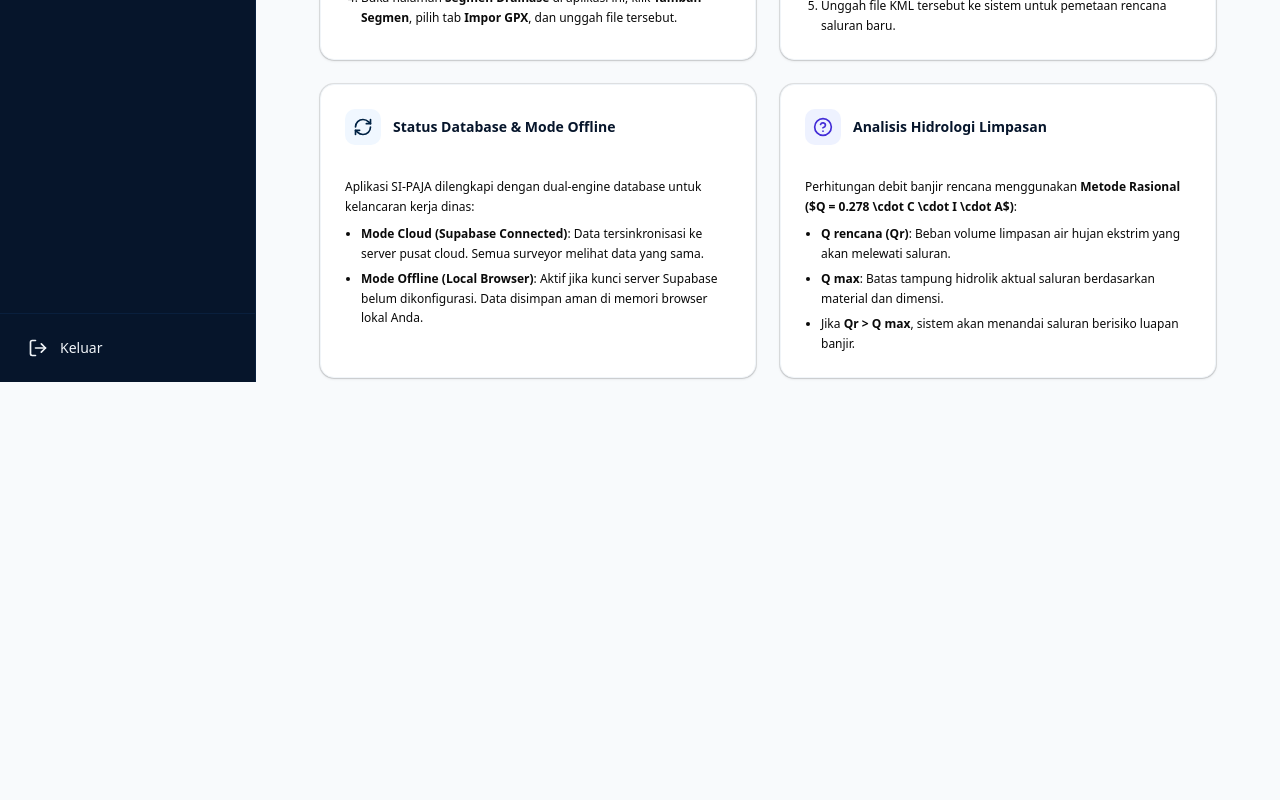
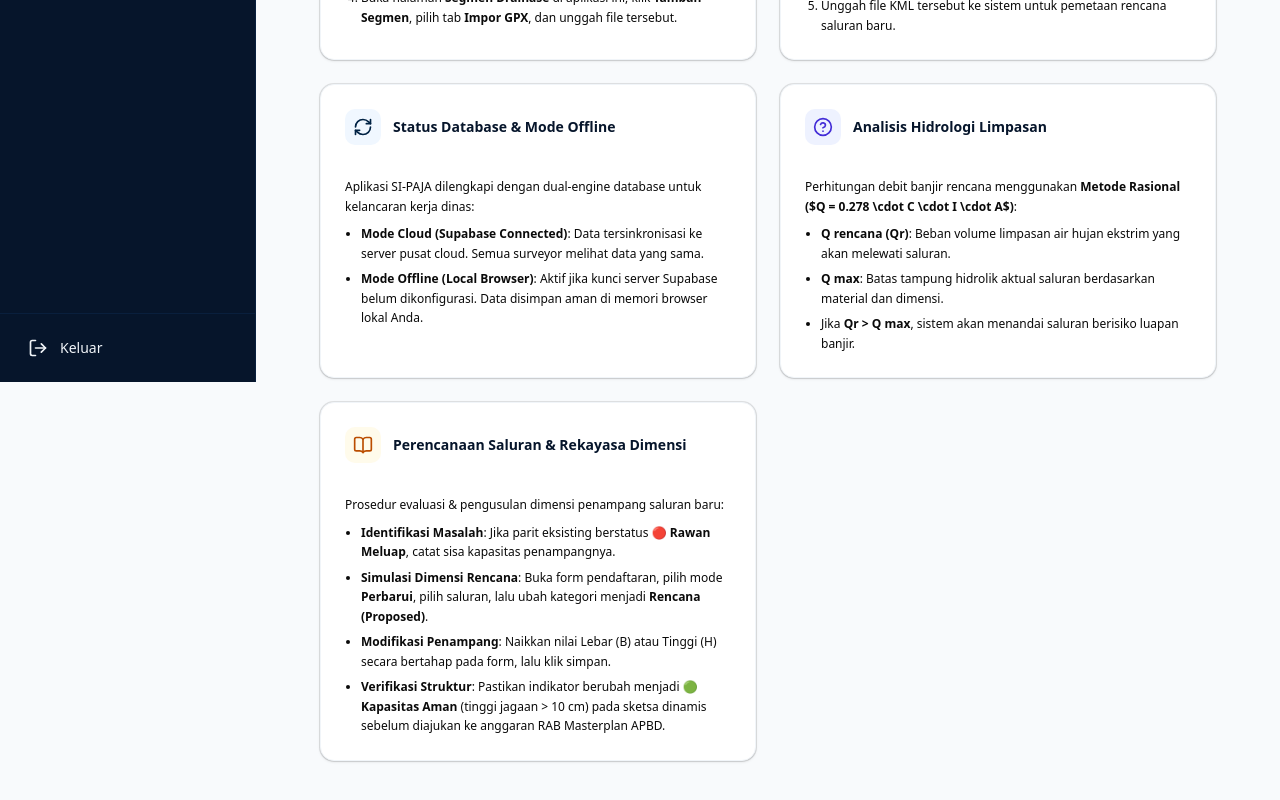
Before and after one commit to umamit/si-paja, a Next.js app: page /help in a window 1280 px wide. Shown: the part 418-1218 px from the top of the page. Before the commit the page ends 876 px from the top, so only its background shows below. Built offline with nearby package versions, Linux system fonts and the light colour scheme; no server answers.

Commit message:
Update technical guidelines page to include open-channel planning and dimension engineering procedures

```diff
--- a/src/app/help/page.tsx
+++ b/src/app/help/page.tsx
@@ -73,6 +73,22 @@ export default function HelpPage() {
               </ul>
             </div>
           </Card>
+          {/* Guide Card 5 */}
+          <Card className="p-6 bg-white shadow-sm border border-slate-100 space-y-4">
+            <div className="flex items-center space-x-3 text-slate-900 font-bold">
+              <div className="p-2 rounded-lg bg-amber-50 text-amber-700"><BookOpen className="h-5 w-5" /></div>
+              <h3>Perencanaan Saluran & Rekayasa Dimensi</h3>
+            </div>
+            <div className="text-xs text-slate-650 space-y-2 leading-relaxed">
+              <p>Prosedur evaluasi & pengusulan dimensi penampang saluran baru:</p>
+              <ul className="list-disc pl-4 space-y-1.5">
+                <li><strong>Identifikasi Masalah</strong>: Jika parit eksisting berstatus <strong>🔴 Rawan Meluap</strong>, catat sisa kapasitas penampangnya.</li>
+                <li><strong>Simulasi Dimensi Rencana</strong>: Buka form pendaftaran, pilih mode <strong>Perbarui</strong>, pilih saluran, lalu ubah kategori menjadi <strong>Rencana (Proposed)</strong>.</li>
+                <li><strong>Modifikasi Penampang</strong>: Naikkan nilai Lebar (B) atau Tinggi (H) secara bertahap pada form, lalu klik simpan.</li>
+                <li><strong>Verifikasi Struktur</strong>: Pastikan indikator berubah menjadi <strong>🟢 Kapasitas Aman</strong> (tinggi jagaan &gt; 10 cm) pada sketsa dinamis sebelum diajukan ke anggaran RAB Masterplan APBD.</li>
+              </ul>
+            </div>
+          </Card>
         </div>
       </div>
     </AppLayout>
```
